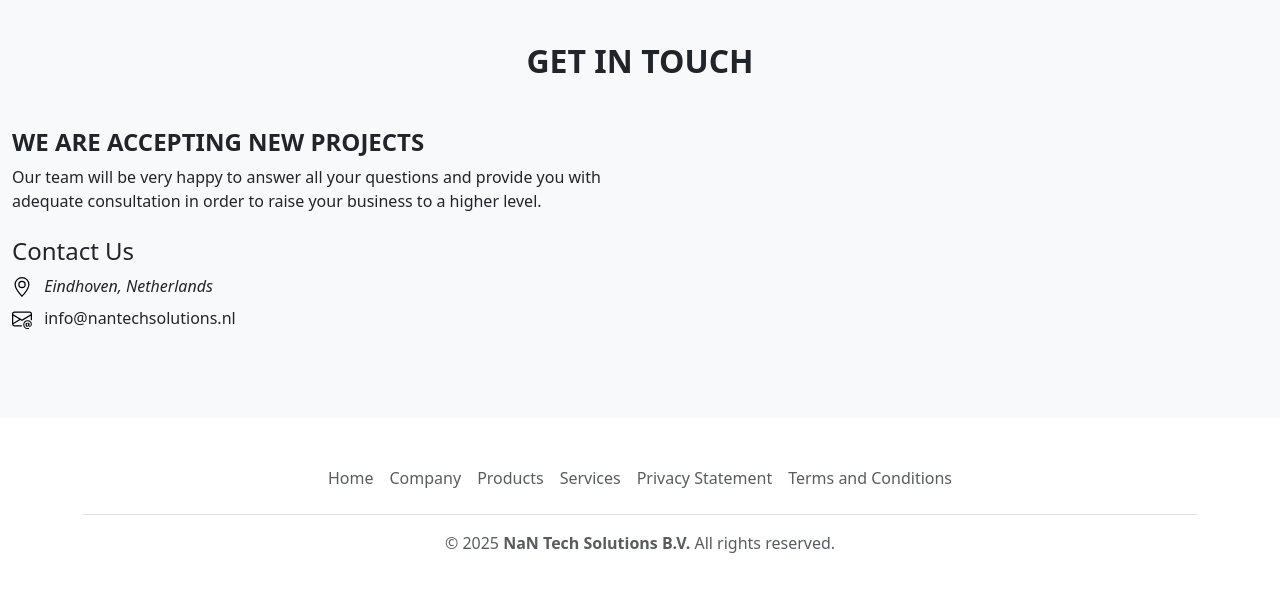
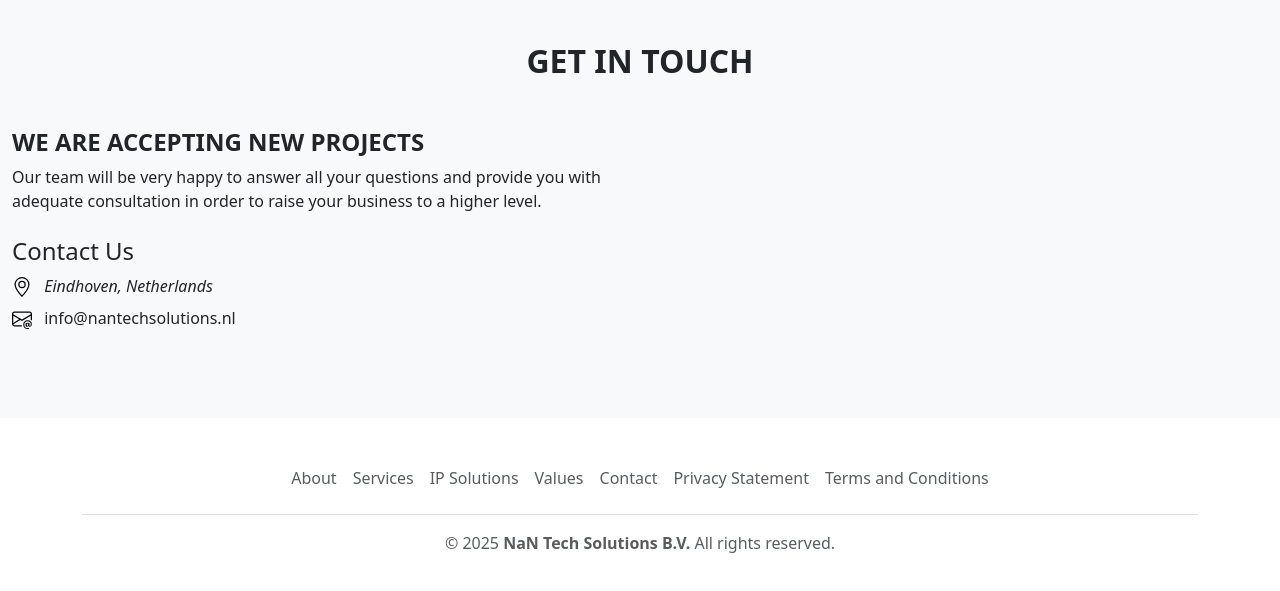
Before and after one commit to prekid/nan-git-multipage, a plain HTML site: page index.html in a window 1280 px wide. Shown: the part 1287-1878 px from the top of the page. Drawn offline with nearby package versions, Linux system fonts and the light colour scheme.

Commit message:
Change footer naming and routes

```diff
--- a/partials/footer.html
+++ b/partials/footer.html
@@ -2,21 +2,11 @@
   <footer class="py-3 my-4">
     <ul class="nav justify-content-center border-bottom pb-3 mb-3">
       <li class="nav-item">
-        <a href="./index.html" class="nav-link px-2 text-body-secondary"
-          >Home</a
-        >
-      </li>
-      <li class="nav-item">
-        <a href="./company.html" class="nav-link px-2 text-body-secondary"
-          >Company</a
+        <a href="./about.html" class="nav-link px-2 text-body-secondary"
+          >About</a
         >
       </li>
 
-      <li class="nav-item">
-        <a href="./products.html" class="nav-link px-2 text-body-secondary"
-          >Products</a
-        >
-      </li>
       <li class="nav-item">
         <a href="./services.html" class="nav-link px-2 text-body-secondary"
           >Services</a
@@ -24,16 +14,35 @@
       </li>
 
       <li class="nav-item">
+        <a href="./ip_solutions.html" class="nav-link px-2 text-body-secondary"
+          >IP Solutions</a
+        >
+      </li>
+
+      <li class="nav-item">
+        <a href="./index.html" class="nav-link px-2 text-body-secondary"
+          >Values</a
+        >
+      </li>
+
+      <li class="nav-item">
+        <a href="./index.html" class="nav-link px-2 text-body-secondary"
+          >Contact</a
+        >
+      </li>
+
+      <li class="nav-item">
         <a
-          href="./assets/pdf/privacy/privacy_centered.html"
+          href="./assets/pdf/privacy/privacy.html"
           target="_blank"
           class="nav-link px-2 text-body-secondary"
           >Privacy Statement</a
         >
       </li>
+
       <li class="nav-item">
         <a
-          href="./assets/pdf/terms/terms_centered.html"
+          href="./assets/pdf/terms/terms.html"
           target="_blank"
           class="nav-link px-2 text-body-secondary"
           >Terms and Conditions</a
```
